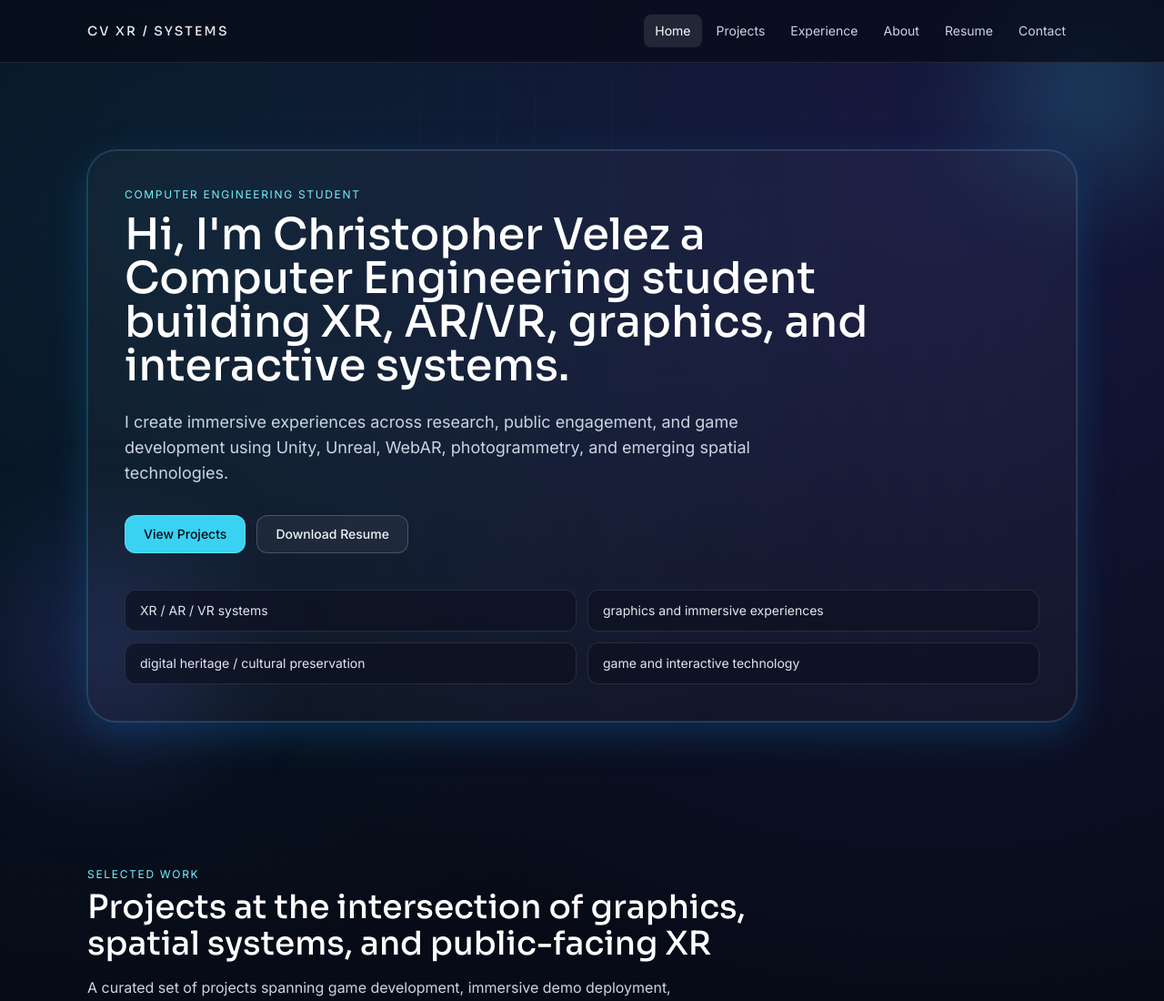
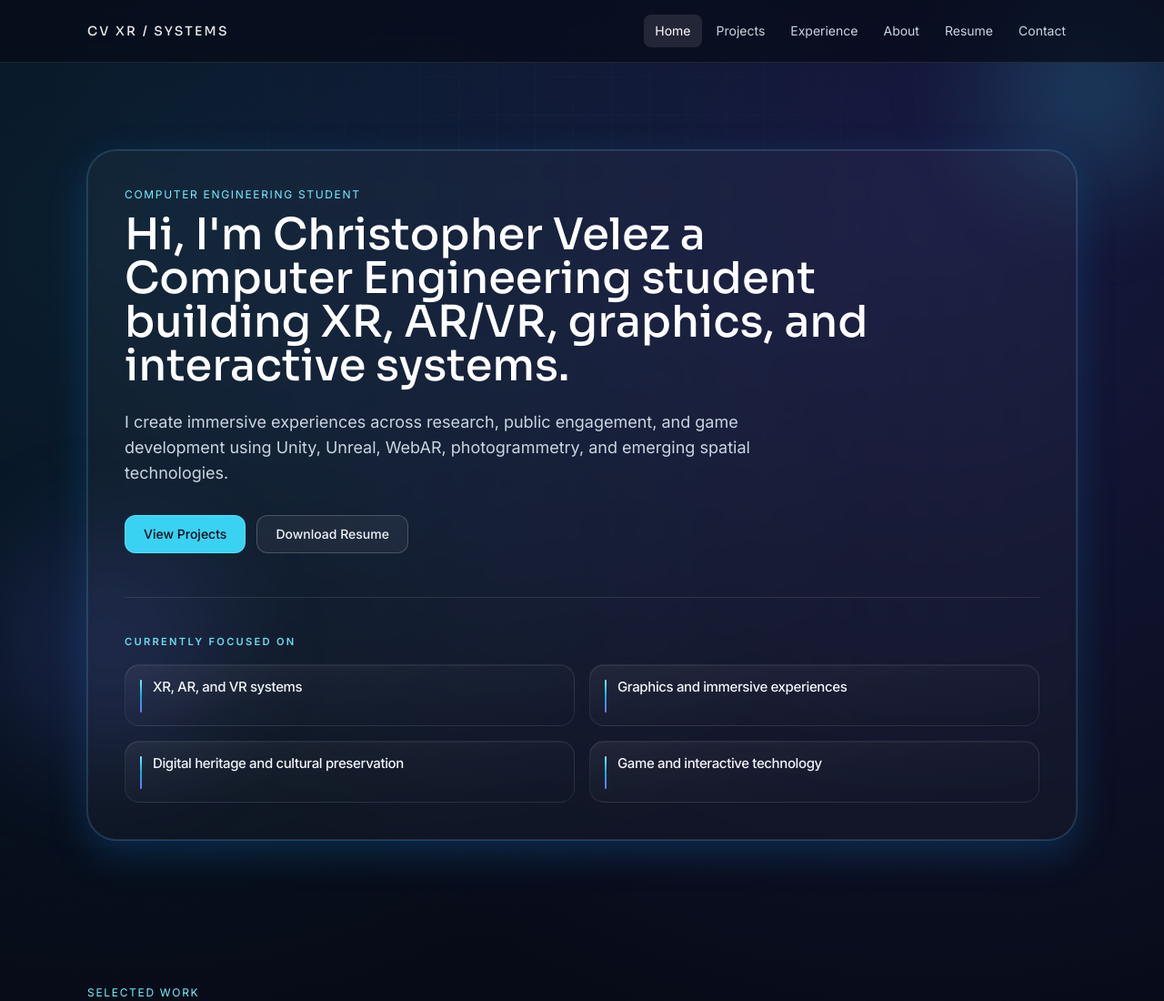
Before and after one commit to CrashPr0/ChrisVelezPortfolio, an Astro site: page / in a window 1280 px wide. Shown: the top 1100 px of the page at 91% size. Built offline with nearby package versions, Linux system fonts and the light colour scheme; Astro itself is replaced by a stand-in of ours.

Commit message:
Refactor current focus display and enhance styles for focus areas section

```diff
--- a/src/data/site.ts
+++ b/src/data/site.ts
@@ -21,10 +21,10 @@ export const navItems = [
 ] as const;
 
 export const currentFocus = [
-  "XR / AR / VR systems",
-  "graphics and immersive experiences",
-  "digital heritage / cultural preservation",
-  "game and interactive technology"
+  "XR, AR, and VR systems",
+  "Graphics and immersive experiences",
+  "Digital heritage and cultural preservation",
+  "Game and interactive technology"
 ] as const;
 
 export const education = {
--- a/src/pages/index.astro
+++ b/src/pages/index.astro
@@ -31,8 +31,18 @@ const featuredProjects = projects.slice(0, 3);
           Download Resume
         </a>
       </div>
-      <div class="mt-10 grid gap-3 sm:grid-cols-2">
-        {currentFocus.map((item) => <p class="focus-chip">{item}</p>)}
+      <div class="focus-areas reveal mt-12 border-t border-white/10 pt-10">
+        <p class="focus-areas-label" id="focus-areas-heading">Currently focused on</p>
+        <ul class="focus-areas-grid" aria-labelledby="focus-areas-heading">
+          {
+            currentFocus.map((item) => (
+              <li class="focus-area-card">
+                <span class="focus-area-accent" aria-hidden="true" />
+                <span class="focus-area-text">{item}</span>
+              </li>
+            ))
+          }
+        </ul>
       </div>
     </div>
   </section>
--- a/src/styles/global.css
+++ b/src/styles/global.css
@@ -65,8 +65,33 @@
     @apply mt-6 max-w-3xl text-base leading-relaxed text-slate-300 md:text-lg;
   }
 
-  .focus-chip {
-    @apply rounded-xl border border-white/10 bg-surface-800/70 px-4 py-3 text-sm text-slate-200;
+  .focus-areas {
+    @apply w-full;
+  }
+
+  .focus-areas-label {
+    @apply mb-4 text-[0.7rem] font-semibold uppercase tracking-[0.2em] text-accent-300/90;
+  }
+
+  .focus-areas-grid {
+    @apply grid list-none gap-3 p-0 sm:grid-cols-2 sm:gap-4;
+  }
+
+  .focus-area-card {
+    @apply flex min-h-[3.25rem] items-stretch gap-3 rounded-2xl border border-white/[0.08] bg-gradient-to-br from-white/[0.06] via-white/[0.02] to-transparent px-4 py-3.5 shadow-[0_1px_0_rgba(255,255,255,0.06)_inset] transition duration-200;
+  }
+
+  .focus-area-card:hover {
+    @apply border-accent-400/25 bg-white/[0.05] shadow-soft;
+  }
+
+  .focus-area-accent {
+    @apply mt-0.5 w-0.5 shrink-0 self-stretch rounded-full bg-gradient-to-b from-accent-300 via-accent-500 to-hologram-500;
+    min-height: 2.25rem;
+  }
+
+  .focus-area-text {
+    @apply text-left text-[0.9375rem] font-medium leading-snug tracking-tight text-slate-100;
   }
 
   .nav-link {
@@ -215,4 +240,8 @@
     opacity: 1;
     transform: none;
   }
+
+  .focus-area-card:hover {
+    @apply border-white/[0.08] bg-gradient-to-br from-white/[0.06] via-white/[0.02] to-transparent shadow-none;
+  }
 }
```
